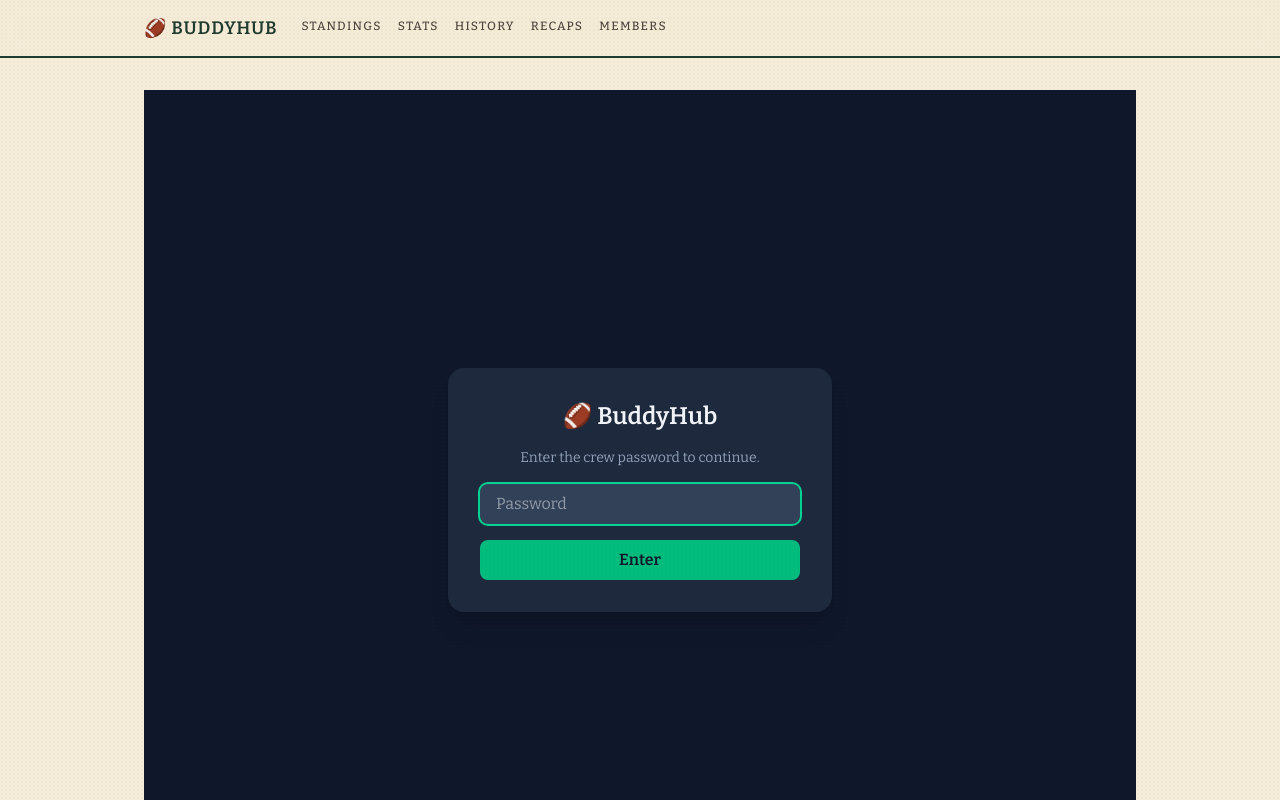
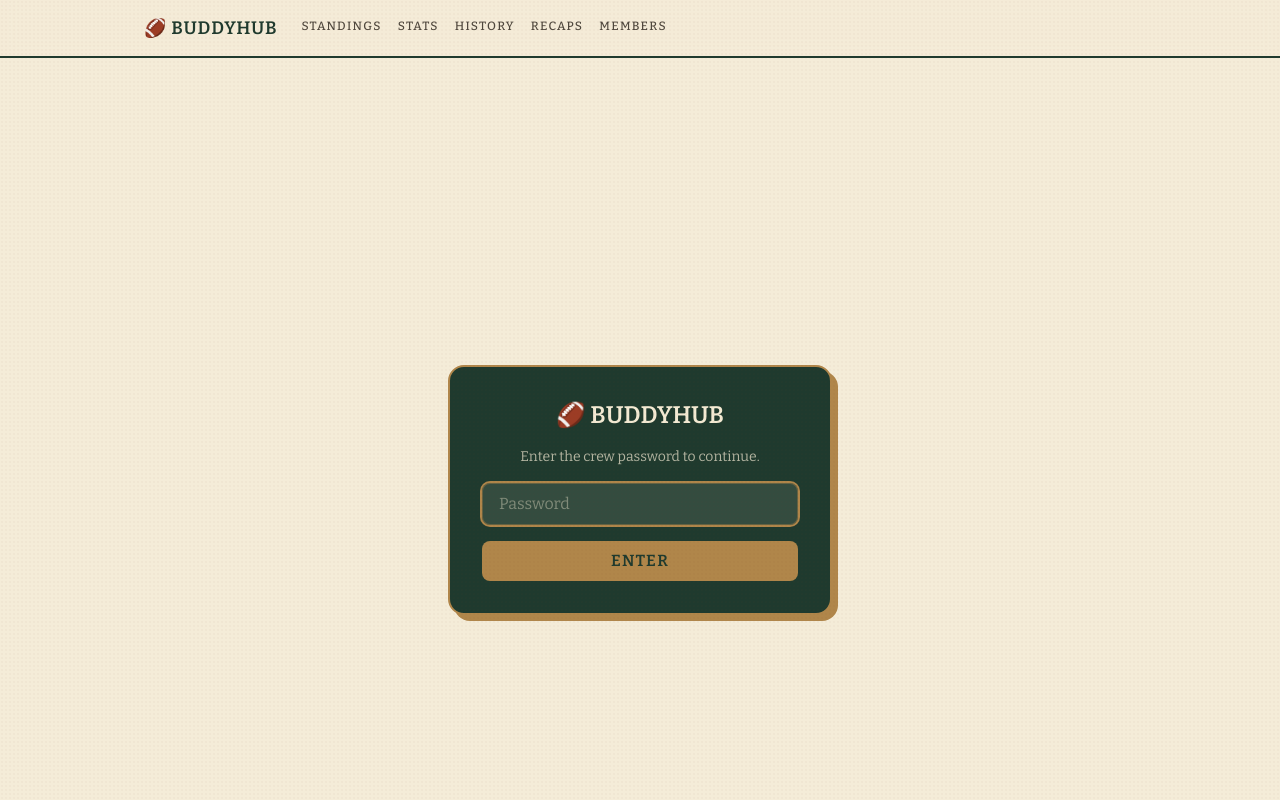
Before and after one commit to Dabemo83/BuddyHub, a Next.js app: page /login in a window 1280 px wide. Shown: the top 800 px of the page. Built offline with nearby package versions, Linux system fonts and the light colour scheme.

Commit message:
feat(design): clubhouse members and login

```diff
--- a/app/login/page.tsx
+++ b/app/login/page.tsx
@@ -5,16 +5,34 @@ export default async function LoginPage({
 }) {
   const { error } = await searchParams;
   return (
-    <main className="min-h-screen flex items-center justify-center bg-slate-900 text-slate-100 p-6">
-      <form method="POST" action="/api/login" className="w-full max-w-sm bg-slate-800 rounded-2xl p-8 shadow-xl space-y-4">
-        <h1 className="text-2xl font-bold text-center">🏈 BuddyHub</h1>
-        <p className="text-sm text-slate-400 text-center">Enter the crew password to continue.</p>
-        {error && <p className="text-sm text-red-400 text-center">Wrong password — try again.</p>}
+    <main className="min-h-[100dvh] flex items-center justify-center bg-paper p-6">
+      <form
+        method="POST"
+        action="/api/login"
+        className="w-full max-w-sm bg-forest text-cream rounded-2xl p-8 border-2 border-brass shadow-[6px_6px_0_var(--color-brass)] space-y-4"
+      >
+        <h1 className="text-2xl font-bold text-center uppercase" style={{ fontFamily: "var(--font-display)" }}>
+          🏈 BuddyHub
+        </h1>
+        <p className="text-sm text-cream/70 text-center">Enter the crew password to continue.</p>
+        {error && <p className="text-sm text-[#e8b06a] text-center">Wrong password — try again.</p>}
         <label htmlFor="password" className="sr-only">Password</label>
-        <input id="password" type="password" name="password" autoComplete="current-password"
-          placeholder="Password" autoFocus
-          className="w-full rounded-lg bg-slate-700 px-4 py-2 outline-none focus:ring-2 focus:ring-emerald-400" />
-        <button type="submit" className="w-full rounded-lg bg-emerald-500 hover:bg-emerald-400 text-slate-900 font-semibold py-2">Enter</button>
+        <input
+          id="password"
+          type="password"
+          name="password"
+          autoComplete="current-password"
+          placeholder="Password"
+          autoFocus
+          className="w-full rounded-lg bg-cream/10 border border-brass/40 px-4 py-2 text-cream placeholder-cream/40 outline-none focus:ring-2 focus:ring-brass"
+        />
+        <button
+          type="submit"
+          className="w-full rounded-lg bg-brass hover:bg-brass-bright text-forest font-semibold py-2 uppercase tracking-[0.08em] transition-colors"
+          style={{ fontFamily: "var(--font-display)" }}
+        >
+          Enter
+        </button>
       </form>
     </main>
   );
--- a/app/members/[slug]/page.tsx
+++ b/app/members/[slug]/page.tsx
@@ -1,5 +1,6 @@
 import { notFound } from "next/navigation";
 import { getMember, getMembers } from "@/lib/content/members";
+import TradingCard from "@/app/components/TradingCard";
 
 export function generateStaticParams() {
   return getMembers().map((m) => ({ slug: m.slug }));
@@ -7,23 +8,10 @@ export function generateStaticParams() {
 
 export default async function MemberPage({ params }: { params: Promise<{ slug: string }> }) {
   const { slug } = await params;
-  const member = getMember(slug);
+  const members = getMembers();
+  const index = members.findIndex((m) => m.slug === slug);
+  const member = index >= 0 ? members[index] : getMember(slug);
   if (!member) notFound();
 
-  return (
-    <div className="max-w-lg">
-      <h1 className="text-2xl font-bold">{member.name}</h1>
-      {member.espnTeamName && <div className="text-slate-400">{member.espnTeamName}</div>}
-      {member.bio && <p className="mt-4">{member.bio}</p>}
-      {member.funFacts && member.funFacts.length > 0 && (
-        <>
-          <h2 className="text-lg font-semibold mt-6">Fun facts</h2>
-          <ul className="list-disc list-inside text-slate-300">
-            {member.funFacts.map((f, i) => <li key={i}>{f}</li>)}
-          </ul>
-        </>
-      )}
-      {member.birthday && <p className="text-sm text-slate-500 mt-6">🎂 {member.birthday}</p>}
-    </div>
-  );
+  return <TradingCard member={member} index={index >= 0 ? index : undefined} />;
 }
--- a/app/members/page.tsx
+++ b/app/members/page.tsx
@@ -1,13 +1,16 @@
 import MemberCard from "@/app/components/MemberCard";
+import SectionHeading from "@/app/components/SectionHeading";
 import { getMembers } from "@/lib/content/members";
 
 export default function MembersPage() {
   const members = getMembers();
   return (
     <div>
-      <h1 className="text-2xl font-bold mb-4">The Crew</h1>
+      <SectionHeading>The Crew</SectionHeading>
       <div className="grid grid-cols-2 sm:grid-cols-3 gap-4">
-        {members.map((m) => <MemberCard key={m.slug} member={m} />)}
+        {members.map((m, i) => (
+          <MemberCard key={m.slug} member={m} index={i} />
+        ))}
       </div>
     </div>
   );
```
